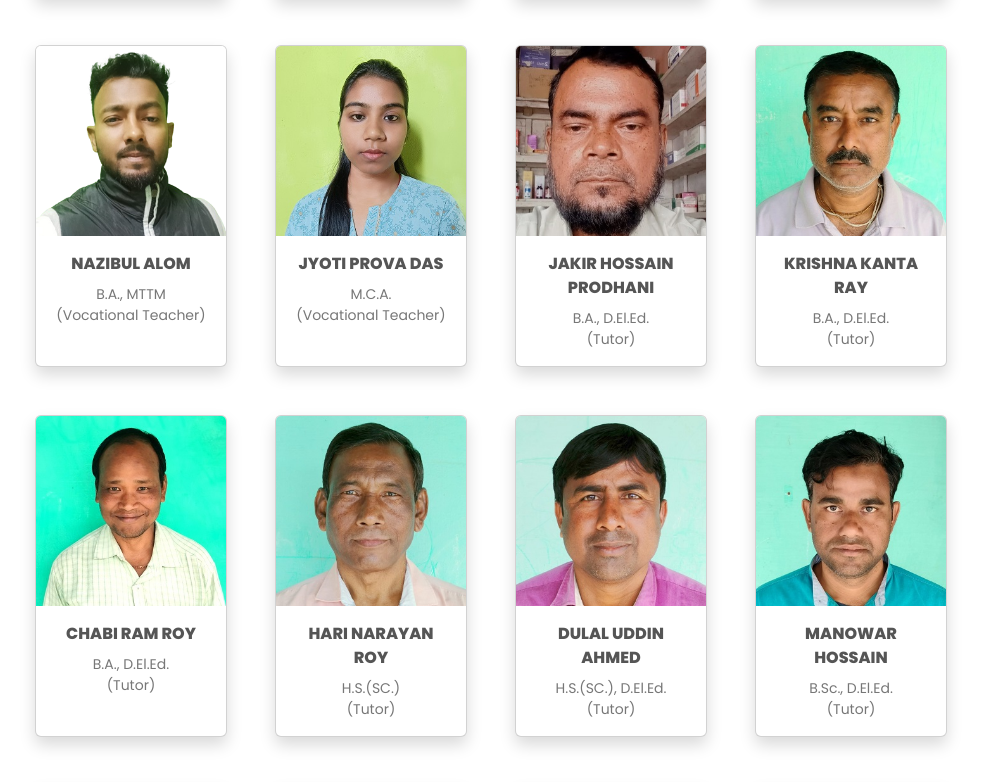
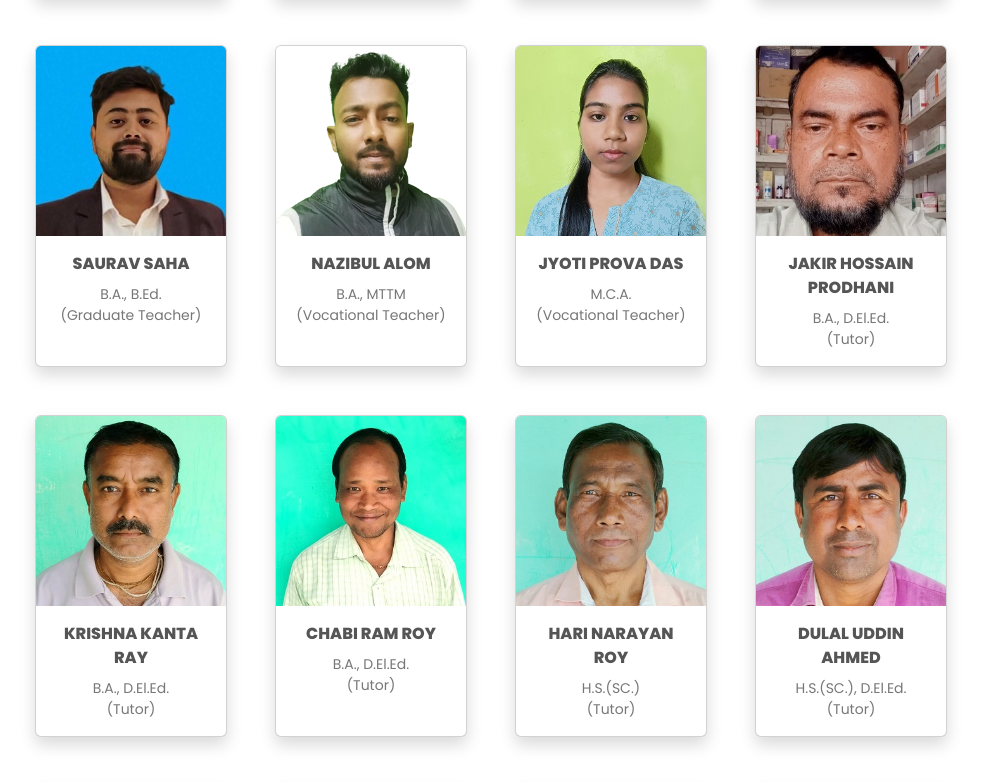
Before and after one commit to iamjibesh/DDHSS, a plain HTML site: page faculty.html in a window 1280 px wide. Shown: the part 1895-2677 px from the top of the page, without its empty margins (149-1130 px from the left). Drawn offline with nearby package versions, Linux system fonts and the light colour scheme.

Commit message:
Update faculty.html

```diff
--- a/faculty.html
+++ b/faculty.html
@@ -301,6 +301,18 @@
             <div class="card-body">
               <p class="card-title"><strong>MADHUMITA ROY</strong></p>
               <p class="card-text">M.Sc.(Botany), B.Ed. <br />(Graduate Teacher)</p>
+            </div>
+          </div>
+
+<div class="card shadow w-lg-50" style="width: 12rem">
+            <img
+              class="card-img-top"
+              src="images/Staff Photos/Saurav Saha.jpg"
+              alt="Card image cap"
+            />
+            <div class="card-body">
+              <p class="card-title"><strong>SAURAV SAHA</strong></p>
+              <p class="card-text">B.A., B.Ed. <br />(Graduate Teacher)</p>
             </div>
           </div>
 
```
